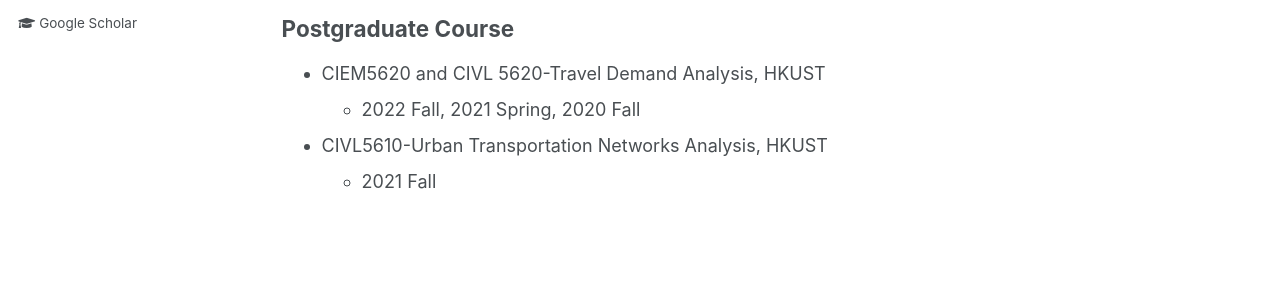
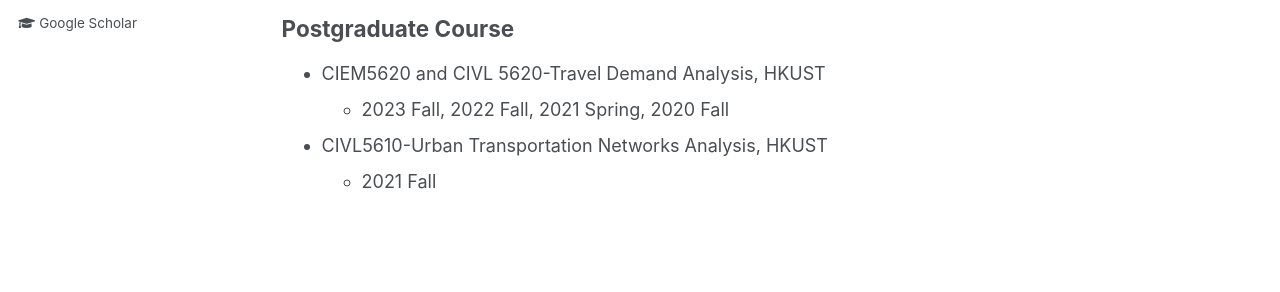
Before and after one commit to zf-z/zf-z.github.io, a Jekyll site: the page built from _pages/teaching.md, in a window 1280 px wide and 1391 px high. Shown: the part 473-765 px from the top of the window. Built offline with Jekyll 4.4.1, drawn with Linux system fonts in a browser that asks for light colours.

Commit message:
Update teaching.md

```diff
--- a/_pages/teaching.md
+++ b/_pages/teaching.md
@@ -17,7 +17,7 @@ author_profile: true
 
 ## Postgraduate Course
 - CIEM5620 and CIVL 5620-Travel Demand Analysis, HKUST
-  + 2022 Fall, 2021 Spring, 2020 Fall
+  + 2023 Fall, 2022 Fall, 2021 Spring, 2020 Fall
 - CIVL5610-Urban Transportation Networks Analysis, HKUST
   + 2021 Fall
 
```
